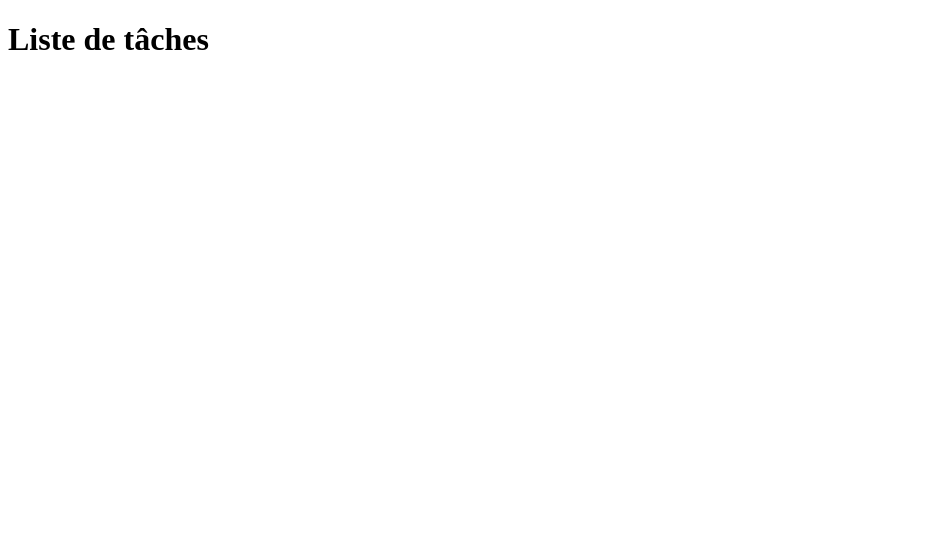
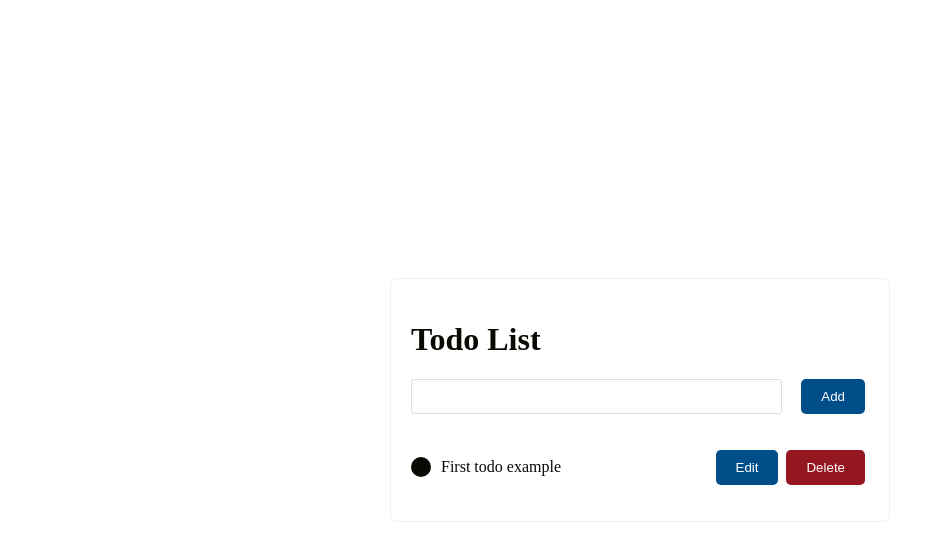
Before and after one commit to Matundu-Jules/TaskMaster, a website built with Vite: page src/index.html in a window 1280 px wide. Shown: the whole page, without its empty margins (0-945 px from the left). Built offline with nearby package versions, Linux system fonts and the light colour scheme.

Commit message:
HTML Form + Todo styles

```diff
--- a/src/index.html
+++ b/src/index.html
@@ -1,12 +1,28 @@
 <!doctype html>
-<html lang="fr">
+<html lang="en">
   <head>
     <meta charset="UTF-8" />
     <meta name="viewport" content="width=device-width, initial-scale=1.0" />
-    <title>Liste de tâches</title>
-    <script type="module" src="./index.js"></script>
+    <meta http-equiv="X-UA-Compatible" content="ie=edge" />
+    <title>Todo List</title>
   </head>
   <body>
-    <h1>Liste de tâches</h1>
+    <div class="container">
+      <h1>Todo List</h1>
+      <form>
+        <input type="text" />
+        <button class="btn btn-add">Add</button>
+      </form>
+      <ul>
+        <li>
+          <span class="todo done"></span>
+          <p>First todo example</p>
+          <button class="btn btn-edit">Edit</button>
+          <button class="btn btn-delete">Delete</button>
+        </li>
+      </ul>
+    </div>
+
+    <script type="module" src="./index.js"></script>
   </body>
 </html>
--- a/src/style.css
+++ b/src/style.css
@@ -0,0 +1,91 @@
+* {
+  box-sizing: border-box;
+}
+
+body {
+  margin: 0;
+  min-height: 100vh;
+  color: #0a0903;
+
+  display: flex;
+  justify-content: center;
+  align-items: center;
+}
+
+form {
+  display: flex;
+  margin-bottom: 20px;
+}
+form input {
+  flex: 1;
+  margin-right: 15px;
+}
+
+input {
+  padding: 8px 15px;
+  outline: 0;
+  border: 1px solid #ddd;
+  border-radius: 3px;
+}
+
+button {
+  cursor: pointer;
+  color: white;
+  margin: 0 4px;
+  padding: 10px 20px;
+  border: 0;
+  border-radius: 5px;
+  text-align: center;
+  transition: all 0.3s ease-in-out;
+}
+button:hover {
+  opacity: 0.7;
+}
+
+.btn-add {
+  background: #004e89;
+}
+.btn-edit {
+  background: #004e89;
+}
+.btn-delete {
+  background: #931621;
+}
+
+p {
+  margin: 0;
+}
+
+ul {
+  padding: 0;
+  list-style: none;
+}
+
+li {
+  display: flex;
+  align-items: center;
+}
+li p {
+  flex: 1;
+}
+li .todo {
+  cursor: pointer;
+  flex: 0 0 20px;
+  height: 20px;
+  border-radius: 30px;
+  margin-right: 10px;
+  border: 2px solid #0a0903;
+}
+li .todo.done {
+  background: #0a0903;
+}
+
+.container {
+  width: 500px;
+  border: 1px solid #eee;
+  border-radius: 8px;
+  padding: 20px;
+
+  display: flex;
+  flex-direction: column;
+}
```
Also changed, not shown: 1 other file.
